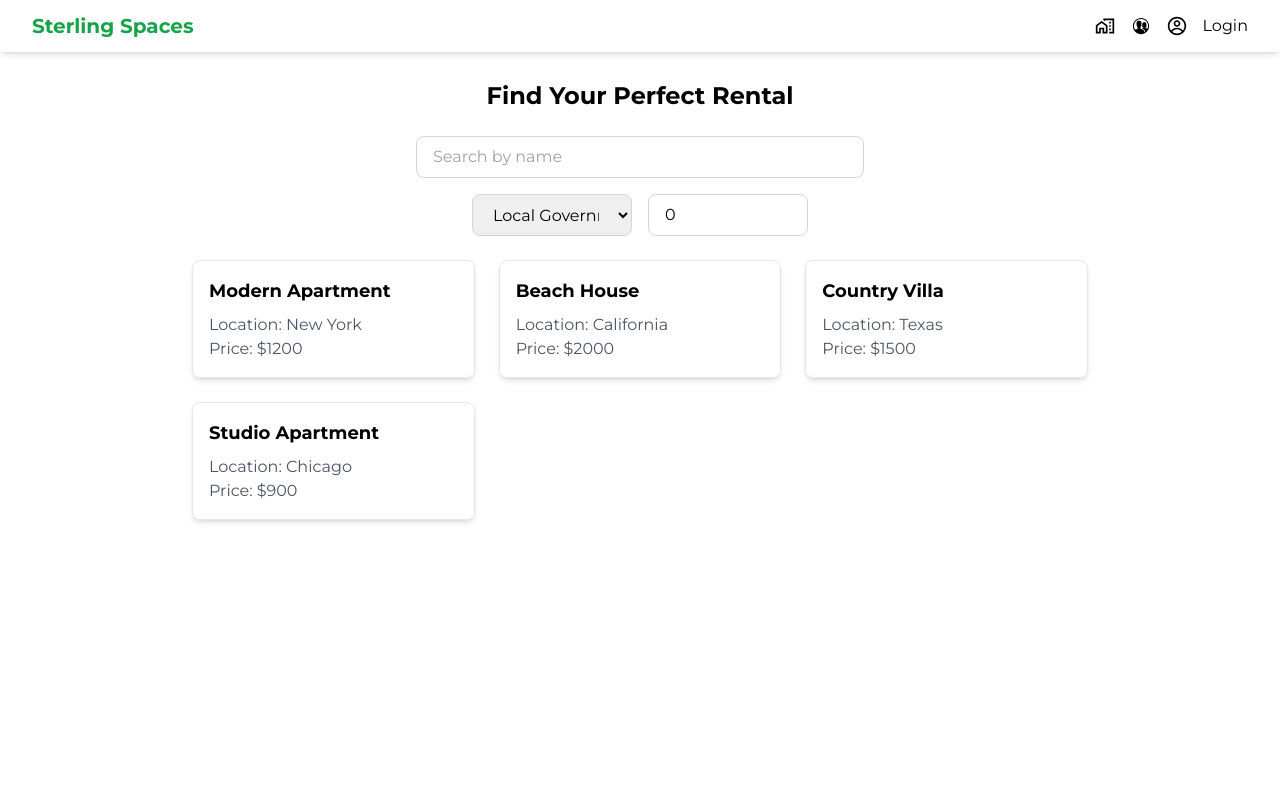
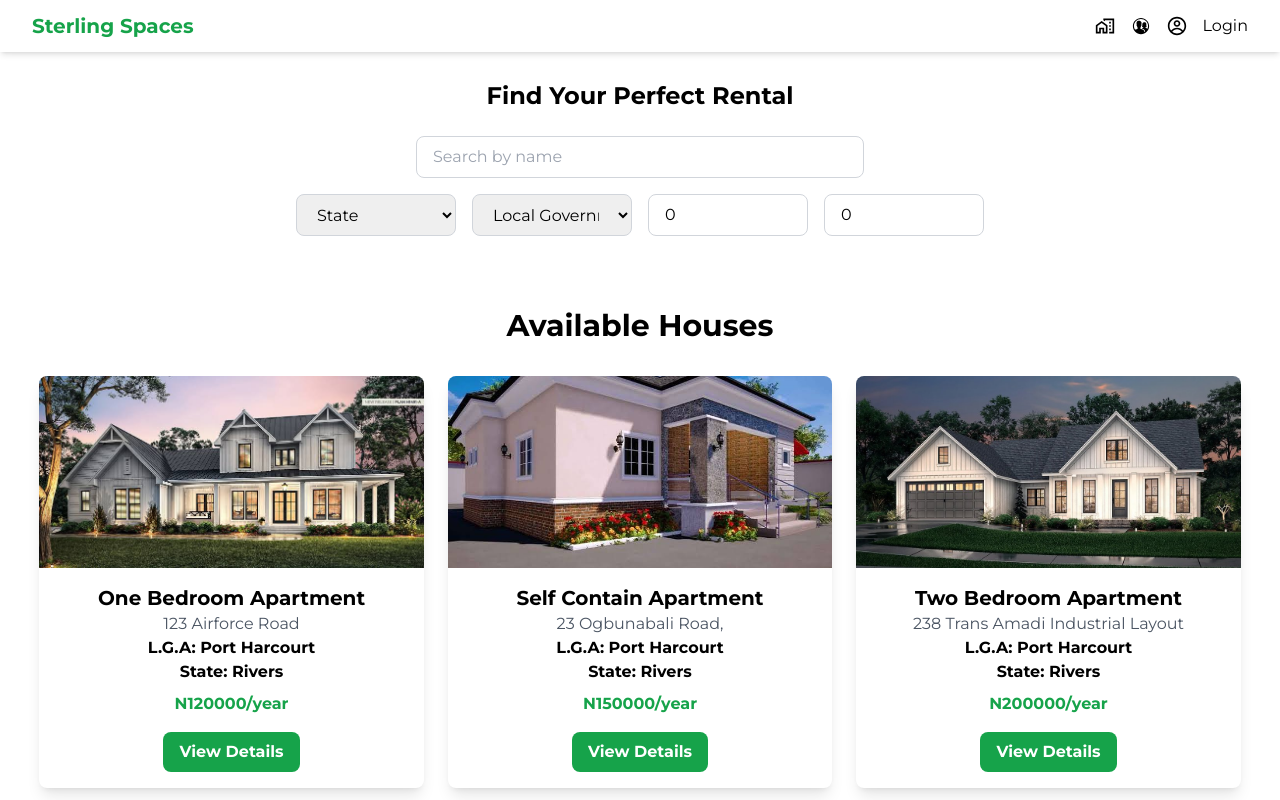
Before and after one commit to Fahyvor/sterling-spaces-frontend, a React (Vite) app: page /search in a window 1280 px wide. Shown: the top 800 px of the page. Built offline with nearby package versions, Linux system fonts and the light colour scheme.

Commit message:
consuming more apis and more functionalities

```diff
--- a/src/pages/AddHouse.tsx
+++ b/src/pages/AddHouse.tsx
@@ -1,4 +1,8 @@
 import React, { useState } from 'react';
+import axios from 'axios';
+import { API_URL } from '../apiUrl';
+import { ToastContainer, toast } from 'react-toastify';
+import 'react-toastify/dist/ReactToastify.css';
 
 type HouseInput = {
   title: string;
@@ -8,10 +12,19 @@ type HouseInput = {
   bedrooms: number;
   bathrooms: number;
   area: number;
-  images: File[]; // Update images to hold multiple files
+  images: File[];
+  localGovernment: string;
+  state: string;
 };
 
 const AddHouse: React.FC = () => {
+  const stateLGAMap: Record<string, string[]> = {
+    "Rivers": [
+      "Abua-Odual", "Ahoada East", "Ahoada West", "Akuku-Toru", "Andoni", "Asari-Toru", "Bonny", "Degema", "Eleme", "Emohua", "Etche", "Gokana", "Ikwerre", "Khana", "Obio-Akpor", "Ogba–Egbema–Ndoni", "Ogu–Bolo", "Okrika", "Omuma", "Opobo–Nkoro", "Oyigbo", "Port Harcourt", "Tai"
+    ],
+    // Add other states and their LGAs here
+  };
+
   const [formData, setFormData] = useState<HouseInput>({
     title: '',
     description: '',
@@ -21,11 +34,14 @@ const AddHouse: React.FC = () => {
     bathrooms: 1,
     area: 0,
     images: [],
+    localGovernment: '',
+    state: '',
   });
 
-  const [previews, setPreviews] = useState<string[]>([]); // For image previews
+  const [isSubmitting, setIsSubmitting] = useState(false);
+  const [previews, setPreviews] = useState<string[]>([]);
 
-  const handleChange = (e: React.ChangeEvent<HTMLInputElement | HTMLTextAreaElement>) => {
+  const handleChange = (e: React.ChangeEvent<HTMLInputElement | HTMLTextAreaElement | HTMLSelectElement>) => {
     const { name, value } = e.target;
     setFormData((prev) => ({
       ...prev,
@@ -35,7 +51,7 @@ const AddHouse: React.FC = () => {
 
   const handleImageChange = (e: React.ChangeEvent<HTMLInputElement>) => {
     if (e.target.files) {
-      const files = Array.from(e.target.files).slice(0, 4); // Limit to 4 images
+      const files = Array.from(e.target.files).slice(0, 4);
       setFormData((prev) => ({ ...prev, images: files }));
 
       const newPreviews = files.map((file) => URL.createObjectURL(file));
@@ -43,14 +59,30 @@ const AddHouse: React.FC = () => {
     }
   };
 
-  const handleSubmit = (e: React.FormEvent) => {
+  const handleSubmit = async (e: React.FormEvent) => {
     e.preventDefault();
-    console.log(formData);
-    // Add functionality to submit the form data to your backend API
+    setIsSubmitting(true);
+    try {
+      const response = await axios.post(`${API_URL}/api/properties/add-property`, formData);
+      if (response && response.status === 201) {
+        toast.success("House Successfully Created");
+      }
+    } catch (error) {
+      if (axios.isAxiosError(error) && error.response) {
+        toast.error(error.response.data.message || "An error occurred while creating the house");
+      } else {
+        toast.error("An unexpected error occurred");
+      }
+    } finally {
+      setIsSubmitting(false);
+    }
   };
 
   return (
     <div className="w-1/2 pt-16 mx-auto py-8">
+      <div className='toastify-message'>
+        <ToastContainer />
+      </div>
       <h2 className="text-2xl font-bold mb-6 text-center">List Your Property</h2>
       <form onSubmit={handleSubmit} className="bg-white shadow-md rounded-lg p-6">
         {/* Property Title */}
@@ -100,6 +132,57 @@ const AddHouse: React.FC = () => {
             placeholder="Enter the property address"
             required
           />
+        </div>
+
+        {/* State */}
+        <div className="mb-4">
+          <label htmlFor="state" className="block text-gray-700 font-semibold mb-2">
+            State
+          </label>
+          <select
+            id="state"
+            name="state"
+            value={formData.state}
+            onChange={(e) => {
+              handleChange(e);
+              setFormData((prev) => ({
+                ...prev,
+                localGovernment: '', // Reset LGA when state changes
+              }));
+            }}
+            className="w-full px-4 py-2 border rounded-lg focus:outline-none focus:ring-2 focus:ring-green-500"
+            required
+          >
+            <option value="">Select a state</option>
+            {Object.keys(stateLGAMap).map((state) => (
+              <option key={state} value={state}>
+                {state}
+              </option>
+            ))}
+          </select>
+        </div>
+
+        {/* Local Government */}
+        <div className="mb-4">
+          <label htmlFor="localGovernment" className="block text-gray-700 font-semibold mb-2">
+            Local Government
+          </label>
+          <select
+            id="localGovernment"
+            name="localGovernment"
+            value={formData.localGovernment}
+            onChange={handleChange}
+            className="w-full px-4 py-2 border rounded-lg focus:outline-none focus:ring-2 focus:ring-green-500"
+            required
+          >
+            <option value="">Select a local government</option>
+            {formData.state &&
+              stateLGAMap[formData.state]?.map((localGov) => (
+                <option key={localGov} value={localGov}>
+                  {localGov}
+                </option>
+              ))}
+          </select>
         </div>
 
         {/* Price */}
@@ -170,23 +253,22 @@ const AddHouse: React.FC = () => {
         </div>
 
         {/* Image Upload */}
-        <div className="mb-6">
-          <label htmlFor="image" className="block text-gray-700 font-semibold mb-2">
-            Property Images (Max 4)
+        <div className="mb-4">
+          <label htmlFor="images" className="block text-gray-700 font-semibold mb-2">
+            Upload Images (Max 4)
           </label>
           <input
             type="file"
-            id="image"
+            id="images"
             name="images"
             onChange={handleImageChange}
-            className="w-full px-4 py-2 border rounded-lg"
             multiple
             accept="image/*"
-            required
+            className="w-full px-4 py-2 border rounded-lg focus:outline-none focus:ring-2 focus:ring-green-500"
           />
-          <div className="grid grid-cols-2 gap-4 mt-4">
-            {previews.map((preview, index) => (
-              <img key={index} src={preview} alt={`Preview ${index + 1}`} className="w-full h-32 object-cover rounded-lg" />
+          <div className="flex space-x-4 mt-2">
+            {previews.map((src, index) => (
+              <img key={index} src={src} alt={`preview ${index}`} className="w-16 h-16 object-cover rounded-lg" />
             ))}
           </div>
         </div>
@@ -194,9 +276,10 @@ const AddHouse: React.FC = () => {
         {/* Submit Button */}
         <button
           type="submit"
-          className="w-full bg-green-600 text-white font-bold py-2 px-4 rounded-lg hover:bg-green-700 transition duration-300"
+          className="bg-green-500 text-white font-bold py-2 px-4 rounded-lg hover:bg-green-600 w-full"
+          disabled={isSubmitting}
         >
-          Submit Property
+          {isSubmitting ? 'Submitting...' : 'Add Property'}
         </button>
       </form>
     </div>
--- a/src/pages/Login.tsx
+++ b/src/pages/Login.tsx
@@ -26,7 +26,7 @@ const Login: React.FC = () => {
       if(response && response.status == 200) {
        toast.success(response.data.message);
        console.log(response.data);
-       localStorage.setItem('userData', response.data.data);
+       localStorage.setItem('userData', JSON.stringify(response.data.newUser));
        localStorage.setItem('userToken', response.data.token);
        window.location.href="/"
       }
--- a/src/pages/Search.tsx
+++ b/src/pages/Search.tsx
@@ -1,24 +1,49 @@
 import React, { useState } from 'react';
+import apartment1 from '../assets/apartment1.jpeg';
+import apartment2 from '../assets/apartment2.jpeg';
+import heroImage from '../assets/hero.jpg';
+import { Link } from 'react-router-dom';
 
-type Item = {
+interface Listing {
   id: number;
-  name: string;
-  location: string;
+  title: string;
+  address: string;
   price: number;
+  image: string;
+  localGovernment: string;
+  state: string;
+}
+
+const stateLGAMap: Record<string, string[]> = {
+  "Rivers": [
+    "Abua-Odual", "Ahoada East", "Ahoada West", "Akuku-Toru", "Andoni", "Asari-Toru", "Bonny", "Degema", "Eleme", "Emohua", "Etche", "Gokana", "Ikwerre", "Khana", "Obio-Akpor", "Ogba–Egbema–Ndoni", "Ogu–Bolo", "Okrika", "Omuma", "Opobo–Nkoro", "Oyigbo", "Port Harcourt", "Tai"
+  ],
+  // Add other states and their LGAs here
 };
 
-const items: Item[] = [
-  { id: 1, name: 'Modern Apartment', location: 'New York', price: 1200 },
-  { id: 2, name: 'Beach House', location: 'California', price: 2000 },
-  { id: 3, name: 'Country Villa', location: 'Texas', price: 1500 },
-  { id: 4, name: 'Studio Apartment', location: 'Chicago', price: 900 },
+const nigerianStates = Object.keys(stateLGAMap);
+
+const listings: Listing[] = [
+  { id: 1, title: "One Bedroom Apartment", localGovernment: "Port Harcourt", state: "Rivers", address: "123 Airforce Road", price: 120000, image: apartment1 },
+  { id: 2, title: "Self Contain Apartment", localGovernment: "Port Harcourt", state: "Rivers", address: "23 Ogbunabali Road,", price: 150000, image: apartment2 },
+  { id: 3, title: "Two Bedroom Apartment", localGovernment: "Port Harcourt", state: "Rivers", address: "238 Trans Amadi Industrial Layout  ", price: 200000, image: heroImage },
+  { id: 4, title: "One Bedroom Apartment", localGovernment: "Port Harcourt", state: "Rivers", address: "123 Airforce Road", price: 120000, image: apartment1 },
+  { id: 5, title: "Self Contain Apartment", localGovernment: "Port Harcourt", state: "Rivers", address: "23 Ogbunabali Road,", price: 150000, image: apartment2 },
+  { id: 6, title: "Two Bedroom Apartment", localGovernment: "Port Harcourt", state: "Rivers", address: "238 Trans Amadi Industrial Layout  ", price: 200000, image: heroImage },
+  { id: 7, title: "One Bedroom Apartment", localGovernment: "Port Harcourt", state: "Rivers", address: "123 Airforce Road", price: 120000, image: apartment1 },
+  { id: 8, title: "Self Contain Apartment", localGovernment: "Port Harcourt", state: "Rivers", address: "23 Ogbunabali Road,", price: 150000, image: apartment2 },
+  { id: 9, title: "Two Bedroom Apartment", localGovernment: "Port Harcourt", state: "Rivers", address: "238 Trans Amadi Industrial Layout  ", price: 200000, image: heroImage },
+  // Add more listings as needed
 ];
 
 const Search: React.FC = () => {
   const [searchQuery, setSearchQuery] = useState('');
   const [locationFilter, setLocationFilter] = useState('');
-  const [priceFilter, setPriceFilter] = useState(0);
-  const [filteredItems, setFilteredItems] = useState<Item[]>(items);
+  const [stateFilter, setStateFilter] = useState('');
+  const [minPriceFilter, setMinPriceFilter] = useState(0);
+  const [maxPriceFilter, setMaxPriceFilter] = useState(0);
+  const [filteredItems, setFilteredItems] = useState<Listing[]>(listings);
+  const [availableLGAs, setAvailableLGAs] = useState<string[]>([]);
 
   const handleSearchChange = (e: React.ChangeEvent<HTMLInputElement>) => {
     setSearchQuery(e.target.value);
@@ -28,16 +53,29 @@ const Search: React.FC = () => {
     setLocationFilter(e.target.value);
   };
 
-  const handlePriceFilterChange = (e: React.ChangeEvent<HTMLInputElement>) => {
-    setPriceFilter(Number(e.target.value));
+  const handleStateFilterChange = (e: React.ChangeEvent<HTMLSelectElement>) => {
+    const selectedState = e.target.value;
+    setStateFilter(selectedState);
+    setAvailableLGAs(stateLGAMap[selectedState] || []);
+    setLocationFilter(''); // Reset location filter when state changes
+  };
+
+  const handleMinPriceFilterChange = (e: React.ChangeEvent<HTMLInputElement>) => {
+    setMinPriceFilter(Number(e.target.value));
+  };
+
+  const handleMaxPriceFilterChange = (e: React.ChangeEvent<HTMLInputElement>) => {
+    setMaxPriceFilter(Number(e.target.value));
   };
 
   const filterItems = () => {
-    const results = items.filter((item) => {
+    const results = listings.filter((listing) => {
       return (
-        item.name.toLowerCase().includes(searchQuery.toLowerCase()) &&
-        (locationFilter === '' || item.location === locationFilter) &&
-        (priceFilter === 0 || item.price <= priceFilter)
+        listing.title.toLowerCase().includes(searchQuery.toLowerCase()) &&
+        (locationFilter === '' || listing.localGovernment.includes(locationFilter)) &&
+        (stateFilter === '' || listing.state.includes(stateFilter)) &&
+        (minPriceFilter === 0 || listing.price >= minPriceFilter) &&
+        (maxPriceFilter === 0 || listing.price <= maxPriceFilter)
       );
     });
     setFilteredItems(results);
@@ -45,7 +83,7 @@ const Search: React.FC = () => {
 
   React.useEffect(() => {
     filterItems();
-  }, [searchQuery, locationFilter, priceFilter]);
+  }, [searchQuery, locationFilter, stateFilter, minPriceFilter, maxPriceFilter]);
 
   return (
     <div className="flex flex-col pt-20 items-center py-8 px-4">
@@ -62,6 +100,20 @@ const Search: React.FC = () => {
 
       {/* Filters */}
       <div className="flex space-x-4 mb-6">
+        {/* State Filter */}
+        <select
+          value={stateFilter}
+          onChange={handleStateFilterChange}
+          className="w-40 px-4 py-2 border border-gray-300 rounded-lg focus:outline-none focus:ring-2 focus:ring-green-500"
+        >
+          <option value="">State</option>
+          {nigerianStates.map((state) => (
+            <option key={state} value={state}>
+              {state}
+            </option>
+          ))}
+        </select>
+
         {/* Location Filter */}
         <select
           value={locationFilter}
@@ -69,32 +121,65 @@ const Search: React.FC = () => {
           className="w-40 px-4 py-2 border border-gray-300 rounded-lg focus:outline-none focus:ring-2 focus:ring-green-500"
         >
           <option value="">Local Government Area</option>
-          <option value="New York">New York</option>
-          <option value="California">California</option>
-          <option value="Texas">Texas</option>
-          <option value="Chicago">Chicago</option>
-          {/* Add more options as needed */}
+          {availableLGAs.map((lga) => (
+            <option key={lga} value={lga}>
+              {lga}
+            </option>
+          ))}
         </select>
 
-        {/* Price Filter */}
+        {/* Min Price Filter */}
+        <input
+          type="number"
+          placeholder="Min Price"
+          value={minPriceFilter}
+          onChange={handleMinPriceFilterChange}
+          className="w-40 px-4 py-2 border border-gray-300 rounded-lg focus:outline-none focus:ring-2 focus:ring-green-500"
+        />
+
+        {/* Max Price Filter */}
         <input
           type="number"
           placeholder="Max Price"
-          value={priceFilter}
-          onChange={handlePriceFilterChange}
+          value={maxPriceFilter}
+          onChange={handleMaxPriceFilterChange}
           className="w-40 px-4 py-2 border border-gray-300 rounded-lg focus:outline-none focus:ring-2 focus:ring-green-500"
         />
       </div>
 
       {/* Items Display */}
-      <div className="grid grid-cols-1 md:grid-cols-2 lg:grid-cols-3 gap-6 w-full max-w-4xl">
-        {filteredItems.map((item) => (
-          <div key={item.id} className="p-4 border border-gray-200 rounded-lg shadow-md">
-            <h2 className="text-lg font-semibold mb-2">{item.name}</h2>
-            <p className="text-gray-600">Location: {item.location}</p>
-            <p className="text-gray-600">Price: ${item.price}</p>
+      <div className="py-12">
+        <div className="container mx-auto px-4 text-center">
+          <h2 className="text-3xl font-semibold mb-8">Available Houses</h2>
+          <div className="grid grid-cols-1 md:grid-cols-3 gap-6">
+            {filteredItems.map(listing => (
+              <div
+                key={listing.id}
+                className="bg-white rounded-lg shadow-lg overflow-hidden transform transition-transform duration-300 hover:scale-105"
+              >
+                <img
+                  src={listing.image}
+                  alt={listing.title}
+                  className="h-48 w-full object-cover"
+                />
+                <div className="p-4">
+                  <h3 className="text-xl font-bold">{listing.title}</h3>
+                  <p className="text-gray-600">{listing.address}</p>
+                  <p className='font-semibold'>L.G.A: {listing.localGovernment}</p>
+                  <p className='font-semibold'>State: {listing.state}</p>
+                  <p className="text-green-600 font-semibold mt-2">
+                    N{listing.price}/year
+                  </p>
+                  <Link to={`/property/${listing.id}`}>
+                    <button className="mt-4 bg-green-600 hover:bg-green-700 text-white font-bold py-2 px-4 rounded-lg">
+                      View Details
+                    </button>
+                  </Link>
+                </div>
+              </div>
+            ))}
           </div>
-        ))}
+        </div>
       </div>
 
       {/* No Results Message */}
```
Also changed, not shown: src/components/Nav.tsx (+14 -8 lines).
